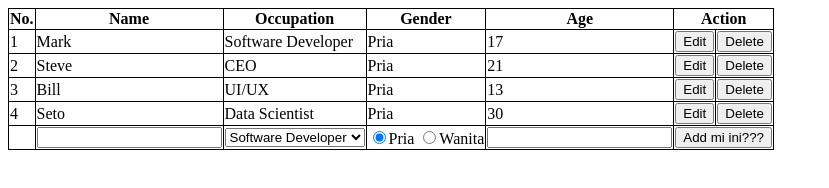
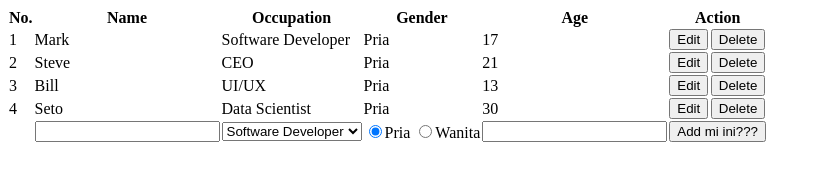
Before and after one commit to Israfillmln/Fundamental, a plain HTML site: page day 10/rafli_CRUD_v2.html in a window 1280 px wide. Shown: the whole page, without its empty margins (0-829 px from the left). Drawn offline with Linux system fonts and the light colour scheme.

Commit message:
ui: change border colour into gray and clear the position

```diff
--- a/day 10/rafli_CRUD_v2.html
+++ b/day 10/rafli_CRUD_v2.html
@@ -10,8 +10,8 @@
     <style>
       table,
       td,
-      th { position: relative;
-        border: 1px solid black;
+      th {
+        border: 1px solid black gray;
         border-collapse: collapse;
       }
     </style>
```
